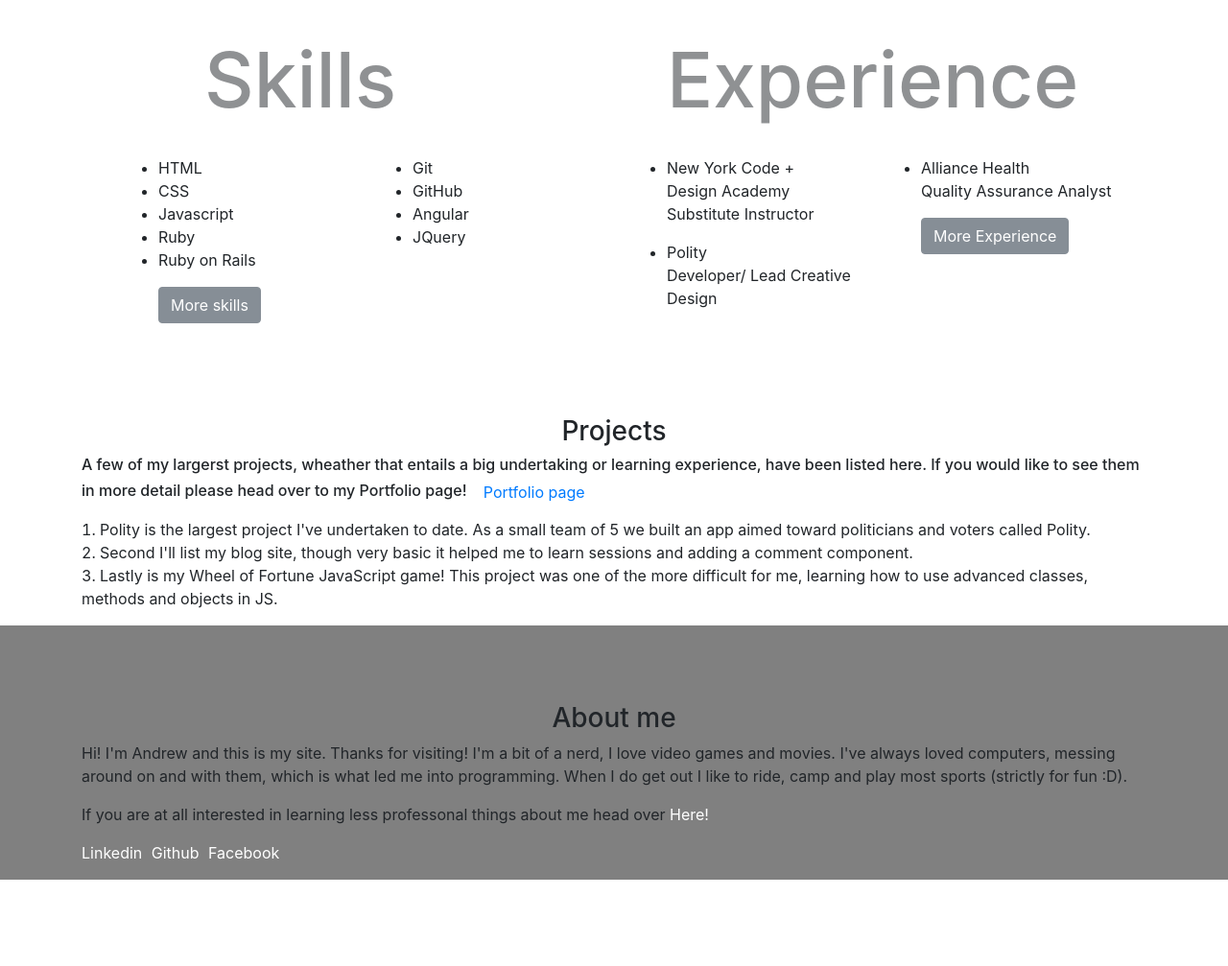
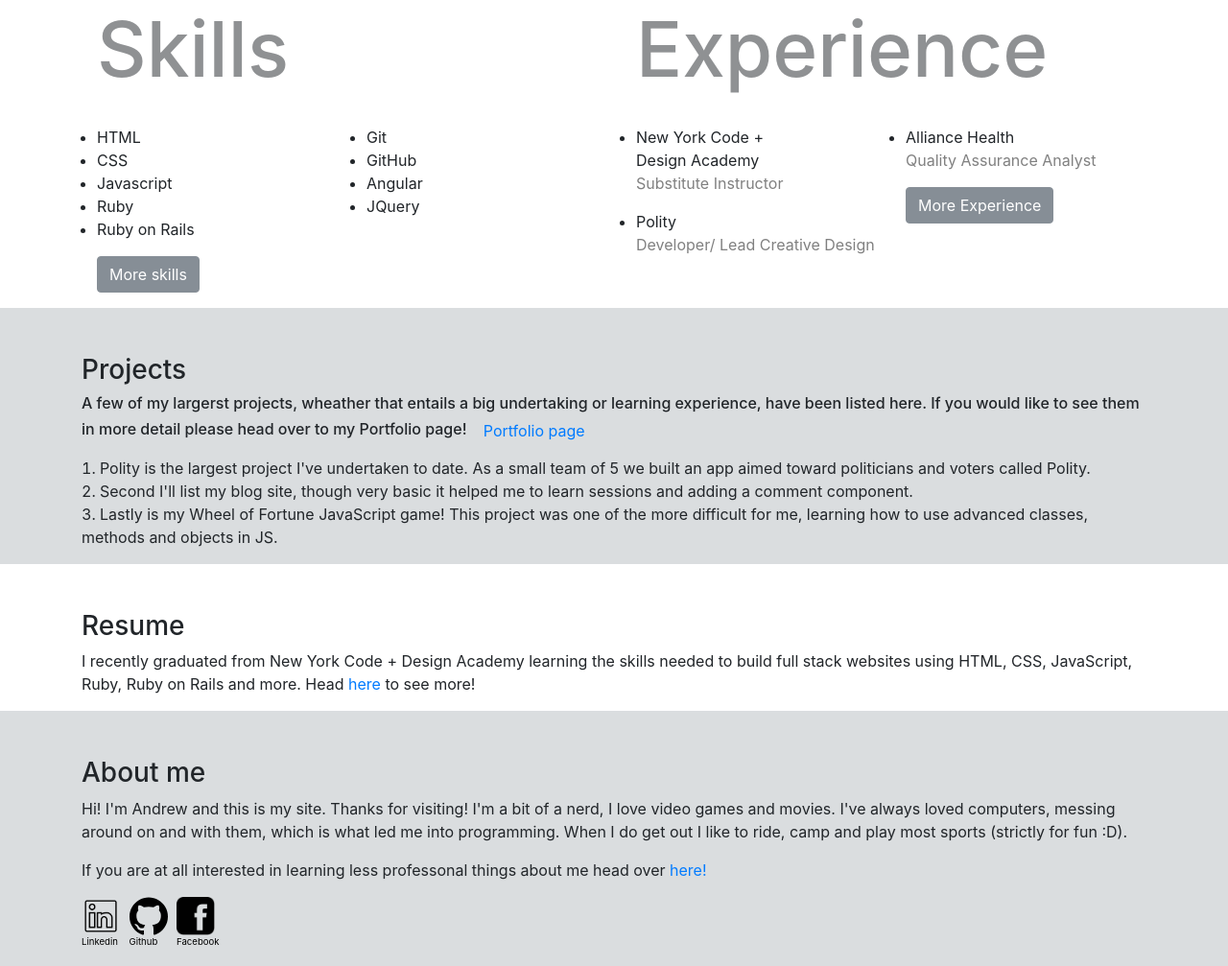
Before and after one commit to a-littlefield/Personal-Site, a plain HTML site: page index.html in a window 1280 px wide. Shown: the part 845-1852 px from the top of the page at 96% size. Before the commit the page ends 1762 px from the top, so only its background shows below. Drawn offline with nearby package versions, Linux system fonts and the light colour scheme.

Commit message:
Foxed home page, all navbars and slight change to portfolio page

```diff
--- a/index.css
+++ b/index.css
@@ -127,16 +127,16 @@ section::after {
 }
 
 .skillContainer {
-	margin: 5rem 0 0 5rem;
+	margin: 3rem 0 0 1rem;
 }
 
 .skillContainer h3 {
-	margin-left: 3rem;
+	margin-left: 0rem;
 
 }
 
 .expContainer  {
-	margin: 5rem 0 0 0rem;
+	margin: 3rem 0 0 0;
 }
 
 .sectionTwoTitles {
@@ -145,13 +145,29 @@ section::after {
 	margin-bottom: 2rem;
 }
 
+.expContainer p {
+	color: grey;
+}
+
 .projectsTitle {
 	display: flex;
-	justify-content: center;
-	margin-top: 5rem;
+	justify-content: flex-start;
+	margin-top: 3rem;
+}
+
+.resumeTitle {
+	display: flex;
+	justify-content: flex-start;
+	margin-top: 3rem;
 }
 
 .aboutMeTitle {
+	display: flex;
+	justify-content: flex-start;
+	margin-top: 3rem;
+}
+
+.aboutMePageTitle {
 	display: flex;
 	justify-content: center;
 	margin-top: 5rem;
@@ -202,7 +218,7 @@ section::after {
 .aboutMeImages {
 	margin-top: 4rem;
 	width: 100%;
-	height: 40rem;
+	height: 720px;
 }
 
 .imageDesc {
@@ -248,10 +264,21 @@ section::after {
 	list-style-position: inside;
 }
 
-#sectionFour {
-	background: grey;
+#sectionFive {
+	background: rgba(133, 142, 149, 0.3);
 }
 
-#sectionFour a {
-	color: white;
+#sectionThree {
+	background-color: rgba(133, 142, 149, 0.3);
 }
+
+.icons {
+	width: 40px;
+	height: auto;
+}
+
+.iconNames {
+	display: block;
+	font-size: .6rem;
+	color: black;
+}
--- a/index.html
+++ b/index.html
@@ -24,13 +24,13 @@
 	        <a class="nav-link disabled" href="index.html" onclick="return false">Home <span class="sr-only">(current)</span></a>
 	      </li>
 	      <li class="nav-item">
-	        <a class="nav-link" href="about.html">About</a>
+	        <a class="nav-link" href="portfolio.html">Projects</a>
 	      </li>
 	      <li class="nav-item">
 	        <a class="nav-link" href="resume.html">Resume</a>
 	      </li>
 	      <li class="nav-item">
-	        <a class="nav-link" href="portfolio.html">Portfolio</a>
+	        <a class="nav-link" href="about.html">About me</a>
 	      </li>
 	    </ul>
 	  </div>
@@ -41,7 +41,7 @@
 			<img src="images/profile.png" alt="">
 		</div>
 		<div class="nameContainer">
-			<div id="title">Andrew Littlefield</div>
+			<div id="title">Andrew <br> Littlefield</div>
 		</div>
 		<div class="introContainer">
 			<div id="shortIntro">Developer. Nerd. Movie Enthusiast.</div>
@@ -121,6 +121,21 @@
 	<section id="sectionFour">
 		<div class="container">
 			<div class="row">
+				<div class="col resumeSection">
+					<h3 class="resumeTitle">Resume</h3>
+				</div>
+			</div>
+			<div class="row">
+				<div class="col">
+					<p>I recently graduated from New York Code + Design Academy learning the skills needed to build full stack websites using HTML, CSS, JavaScript, Ruby, Ruby on Rails and more. Head <a href="resume.html">here</a> to see more!</p>
+					</ul>
+				</div>
+			</div>
+		</div>
+	</section>
+	<section id="sectionFive">
+		<div class="container">
+			<div class="row">
 				<div class="col aboutMeContainer">
 					<h3 class="aboutMeTitle">About me</h3>
 				</div>
@@ -128,11 +143,11 @@
 			<div class="row">
 				<div class="col">
 					<p>Hi! I'm Andrew and this is my site. Thanks for visiting! I'm a bit of a nerd, I love video games and movies. I've always loved computers, messing around on and with them, which is what led me into programming. When I do get out I like to ride, camp and play most sports (strictly for fun :D).</p>
-					<p>If you are at all interested in learning less professonal things about me head over <a href="about.html">Here!</a></p>
+					<p>If you are at all interested in learning less professonal things about me head over <a href="about.html">here!</a></p>
 					<ul class="list-inline">
-					  <li class="list-inline-item"><a href="https://www.linkedin.com/in/andrew-littlefield/" target="_blank">Linkedin</a></li>
-					  <li class="list-inline-item"><a href="https://github.com/a-littlefield" target="_blank">Github</a></li>
-					  <li class="list-inline-item"><a href="https://www.facebook.com/andrew.littlefield.7" target="_blank">Facebook</a></li>
+					  <li class="list-inline-item"><a href="https://www.linkedin.com/in/andrew-littlefield/" target="_blank"><img src="images/linkedIcon.png" alt="" class="icons"><span class="iconNames">Linkedin</span></a></li>
+					  <li class="list-inline-item"><a href="https://github.com/a-littlefield" target="_blank"><img src="images/githubIcon.svg" alt="" class="icons"><span class="iconNames">Github</span></a></li>
+					  <li class="list-inline-item"><a href="https://www.facebook.com/andrew.littlefield.7" target="_blank"><img src="images/facebookIcon.png" alt="" class="icons"><span class="iconNames">Facebook</span></a></li>
 					</ul>
 				</div>
 			</div>
```
Also changed, not shown: about.html (+3 -3 lines), portfolio.html (+5 -3 lines), resume.html (+2 -2 lines), images/facebookIcon.png (added), images/githubIcon.svg (added), images/linkedIcon.png (added).
